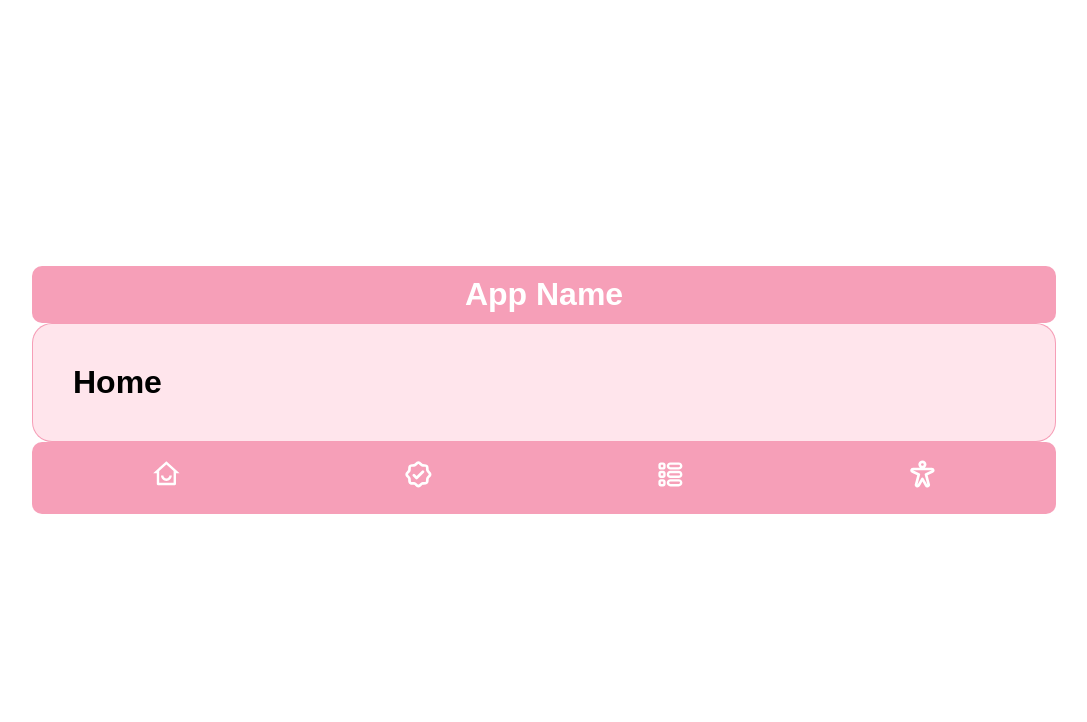
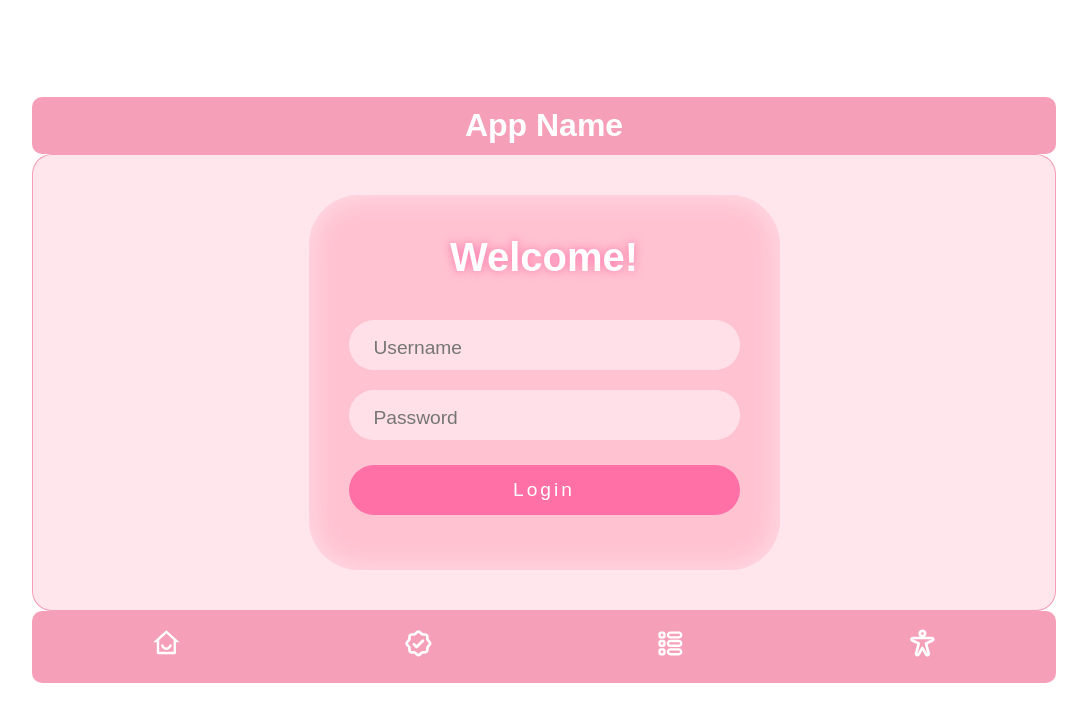
Before and after one commit to TammyChen21/capstone_project_fullstack, a React (Vite) app in the folder frontend/: page / in a window 1280 px wide. Shown: the top 722 px of the page, without its empty margins (96-1183 px from the left). Built offline with nearby package versions, Linux system fonts and the light colour scheme; no server answers.

Commit message:
Add Login component in frontend

```diff
--- a/frontend/src/App.tsx
+++ b/frontend/src/App.tsx
@@ -9,6 +9,7 @@ import Layout from "./components/Layout/Layout.tsx";
 import {Route, Routes} from "react-router-dom";
 import {Profile} from "./components/Profile/Profile.tsx";
 import PlanDetailsPage from "./components/PlanDetailsPage/PlanDetailsPage.tsx";
+import Login from "./components/Login/Login.tsx";
 
 export default function App() {
 
@@ -61,7 +62,7 @@ export default function App() {
   return (
       <Layout>
          <Routes>
-              <Route path="/" element={<h1>Home</h1>} />
+              <Route path="/" element={<Login/>} />
               <Route path="/plancards" element={<PlanCards plans={plans} addPlan={addPlan}/>}/>
               <Route path="/plan" element={<PlanList plans={plans} deletePlan={deletePlan} editPlan={editPlan}/>}/>
               <Route path="/plan/:id" element={<PlanDetailsPage/>}/>
--- /dev/null
+++ b/frontend/src/components/Login/Login.css
@@ -0,0 +1,62 @@
+.shell{
+    width: 50%;
+    padding: 40px;
+    display: flex;
+    flex-direction: column;
+    align-items: center;
+    background-color: #ffc2d1;
+    border-radius: 50px;
+    box-shadow: 0 0 30px rgba(255, 255, 255, 0.5) inset;
+    margin: 0 auto;
+}
+
+h3{
+    color: white;
+    font-size: 2.5em;
+    margin-bottom: 30px;
+    text-shadow: 0 0 10px #FF70A6;
+}
+
+input{
+    width: 100%;
+    height: 50px;
+    margin: 10px 0;
+    border-radius: 100px;
+    box-sizing: border-box;
+    border: 5px solid transparent;
+    background:rgba(255, 255, 255, 0.5);
+    color: #33658a;
+    font-size: 1.2em;
+    padding: 5px 20px 0 20px;
+    transition: 0.3s;
+    outline: none;
+}
+
+input:hover{
+    background: rgba(255, 255, 255, 0);
+    border: 5px solid #FF70A6;
+}
+
+.login-btn{
+    width: 100%;
+    height: 50px;
+    padding: 10px;
+    margin: 15px 0;
+    border-radius: 100px;
+    border: none;
+    background: #FF70A6;
+    color: white;
+    cursor: pointer;
+    font-size: 1.2em;
+    letter-spacing: 3px;
+}
+
+.login-btn:hover{
+    background-color: #F69CB6F6;
+    cursor: pointer;
+}
+
+.login-btn:active{
+    box-shadow: none;
+    transform: translateY(4px);
+}
--- /dev/null
+++ b/frontend/src/components/Login/Login.tsx
@@ -0,0 +1,13 @@
+import "./Login.css";
+export default function Login(): JSX.Element {
+    return (
+        <div className="shell">
+            <h3>Welcome!</h3>
+            <form>
+                <input type="text" id="username" name="username" placeholder="Username" />
+                <input type="password" id="password" name="password" placeholder="Password"/>
+                <button type="submit" id="loginbtn" value="login" className="login-btn">Login</button>
+            </form>
+        </div>
+    )
+}
```
